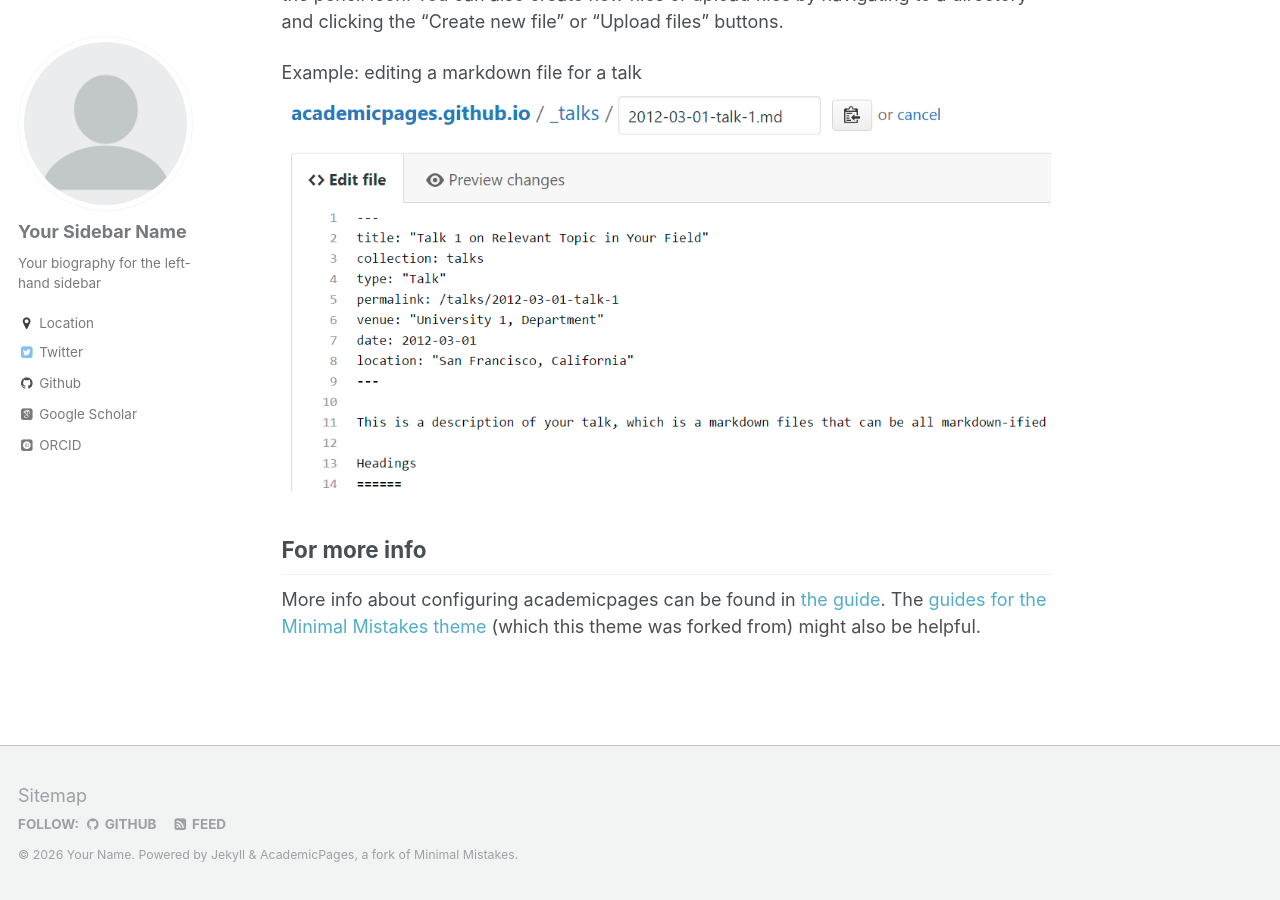
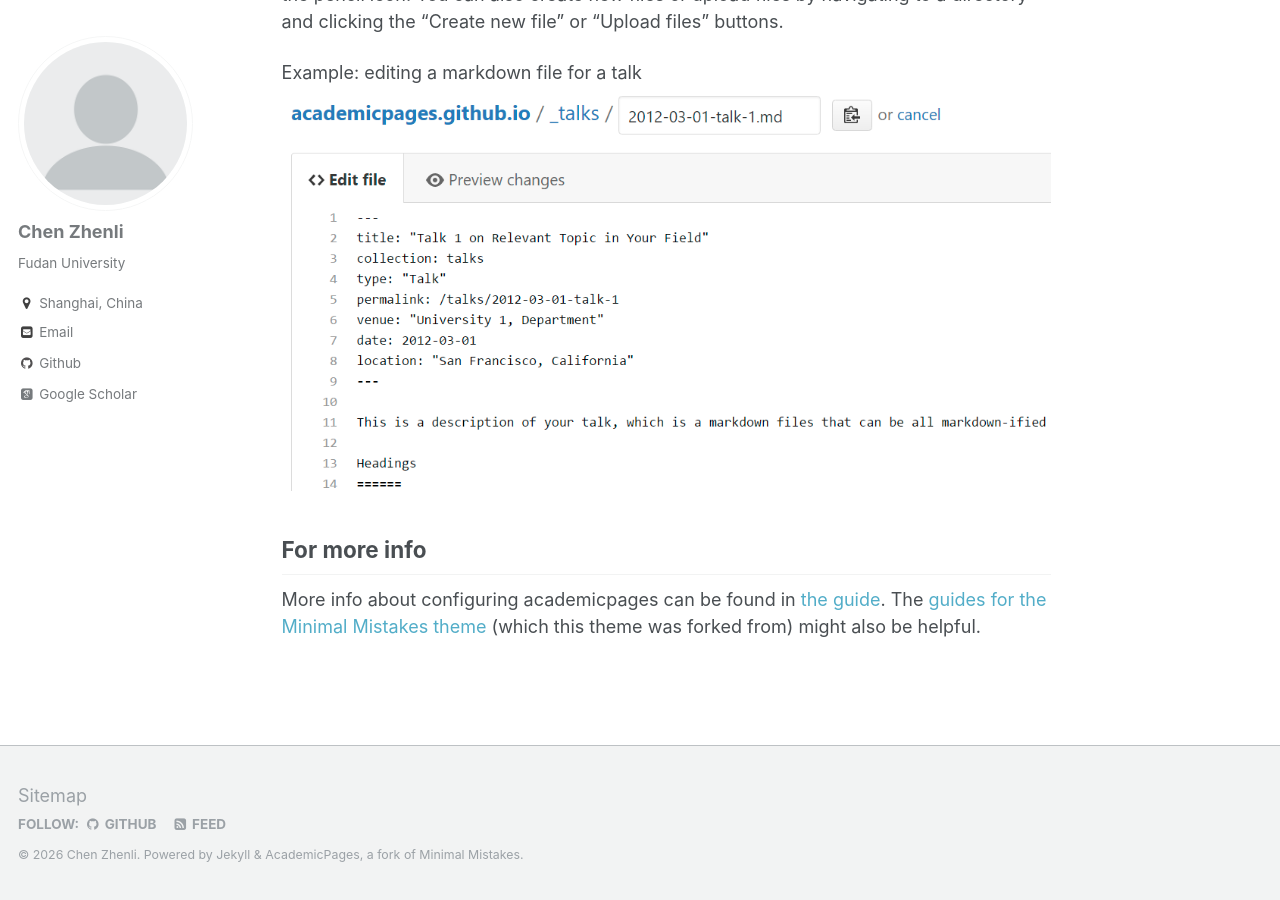
Before and after one commit to ZhenLiChen/ZhenliChen.github.io, a Jekyll site: the page built from _pages/about.md, in a window 1280 px wide and 900 px high, scrolled down 2510 px. Built offline with Jekyll 4.4.1, drawn with Linux system fonts in a browser that asks for light colours; some web fonts are replaced.

Commit message:
Update _config.yml

```diff
--- a/_config.yml
+++ b/_config.yml
@@ -9,7 +9,7 @@
 locale                   : "en-US"
 title                    : "CHEN ZHENLI/ Introduction"
 title_separator          : "-"
-name                     : &name "Your Name"
+name                     : &name "Chen Zhenli"
 description              : &description "personal description"
 url                      : https://academicpages.github.io # the base hostname & protocol for your site e.g. "https://mmistakes.github.io"
 baseurl                  : "" # the subpath of your site, e.g. "/blog"
@@ -77,13 +77,13 @@ analytics:
 
 # Site Author
 author:
-  name             : "Your Sidebar Name"
+  name             : "Chen Zhenli"
   avatar           : "profile.png"
-  bio              : "Your biography for the left-hand sidebar"
-  location         : "Location"
+  bio              : "Fudan University"
+  location         : "Shanghai, China"
   employer         :
   googlescholar    : "http://yourfullgooglescholarurl.com"
-  email            :
+  email            : "242101100013@m.fudan.edu.cn"
   uri              :
   bitbucket        :
   codepen          :
@@ -91,19 +91,19 @@ author:
   flickr           :
   facebook         :
   foursquare       :
-  github           : "academicpages"
+  github           : "ZhenliChen"
   google_plus      :
   keybase          :
   instagram        :
   lastfm           :
   linkedin         :
-  orcid            : "http://orcid.org/yourorcidurl"
+  # orcid            : "http://orcid.org/yourorcidurl"
   pinterest        :
   soundcloud       :
   stackoverflow    : # http://stackoverflow.com/users/123456/username
   steam            :
   tumblr           :
-  twitter          : "replacethistwitterhandle"
+  # twitter          : "replacethistwitterhandle"
   vine             :
   weibo            :
   xing             :
```
